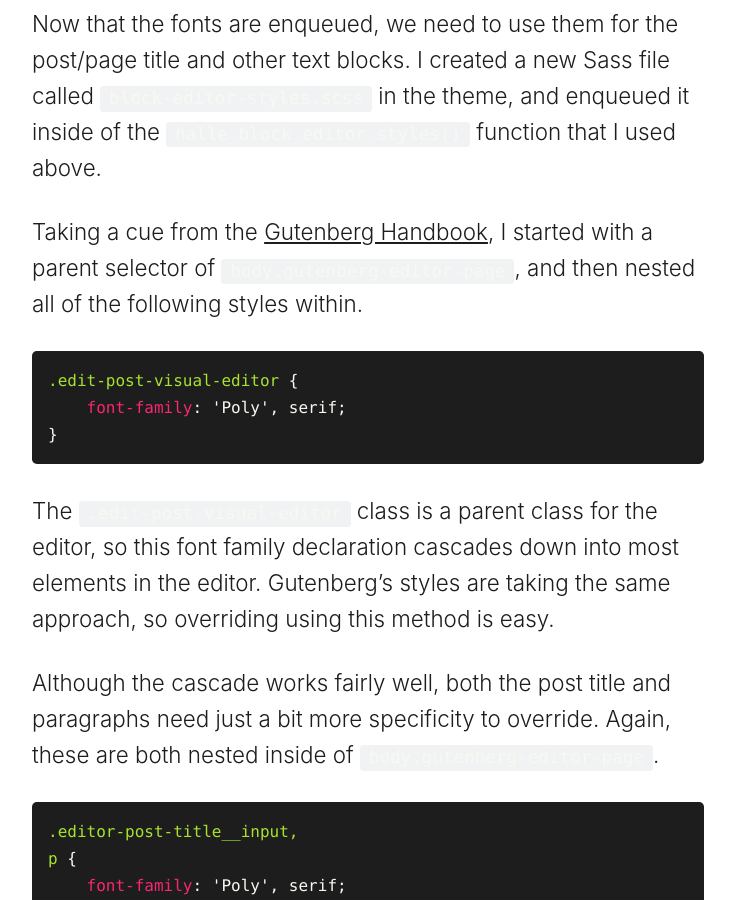
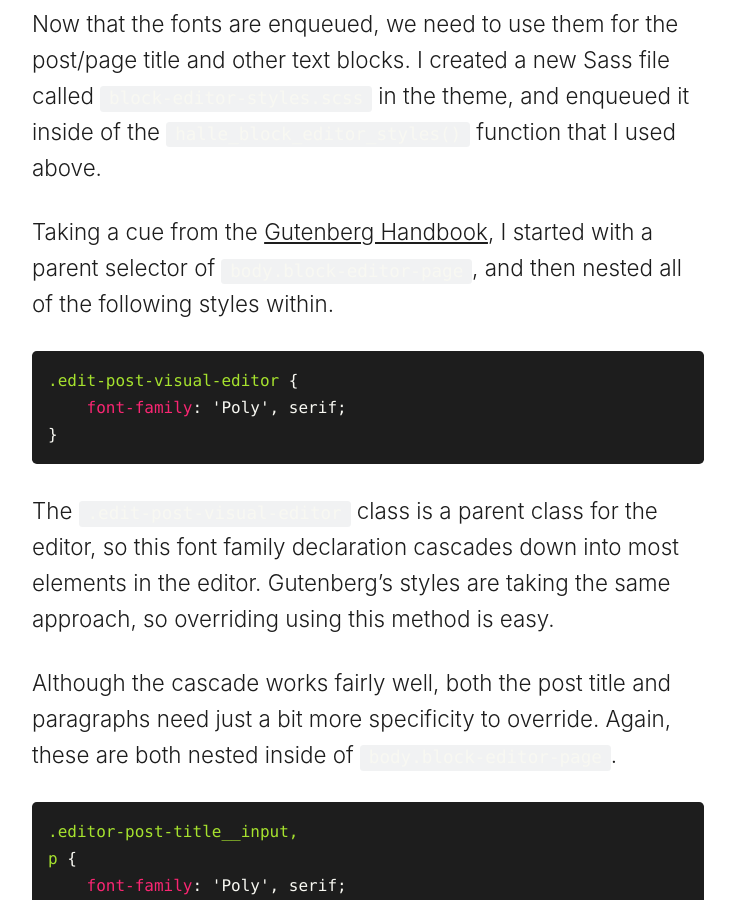
Before and after one commit to samhermes/samhermes.github.io, a Jekyll site: the page built from _posts/2018-8-12-preparing-wordpress-theme-gutenberg.markdown, in a window 1280 px wide and 900 px high, scrolled down 1405 px. Shown: the whole window, without its empty margins (272-1007 px from the left). Built offline with Jekyll 4.4.1, drawn with Linux system fonts in a browser that asks for light colours.

Commit message:
Small fix for the Gutenberg editor parent class

````diff
--- a/_posts/2018-8-12-preparing-wordpress-theme-gutenberg.markdown
+++ b/_posts/2018-8-12-preparing-wordpress-theme-gutenberg.markdown
@@ -23,7 +23,7 @@ Previously, I was adding Google fonts to the editor using `add_editor_style( )`
 
 Now that the fonts are enqueued, we need to use them for the post/page title and other text blocks. I created a new Sass file called `block-editor-styles.scss` in the theme, and enqueued it inside of the `halle_block_editor_styles()` function that I used above.
 
-Taking a cue from the [Gutenberg Handbook](https://wordpress.org/gutenberg/handbook/extensibility/theme-support/#editor-styles), I started with a parent selector of `body.gutenberg-editor-page`, and then nested all of the following styles within.
+Taking a cue from the [Gutenberg Handbook](https://wordpress.org/gutenberg/handbook/extensibility/theme-support/#editor-styles), I started with a parent selector of `body.block-editor-page`, and then nested all of the following styles within.
 
 ```css
 .edit-post-visual-editor {
@@ -33,7 +33,7 @@ Taking a cue from the [Gutenberg Handbook](https://wordpress.org/gutenberg/handb
 
 The `.edit-post-visual-editor` class is a parent class for the editor, so this font family declaration cascades down into most elements in the editor. Gutenberg’s styles are taking the same approach, so overriding using this method is easy.
 
-Although the cascade works fairly well, both the post title and paragraphs need just a bit more specificity to override. Again, these are both nested inside of `body.gutenberg-editor-page`.
+Although the cascade works fairly well, both the post title and paragraphs need just a bit more specificity to override. Again, these are both nested inside of `body.block-editor-page`.
 
 ```css
 .editor-post-title__input,
````
